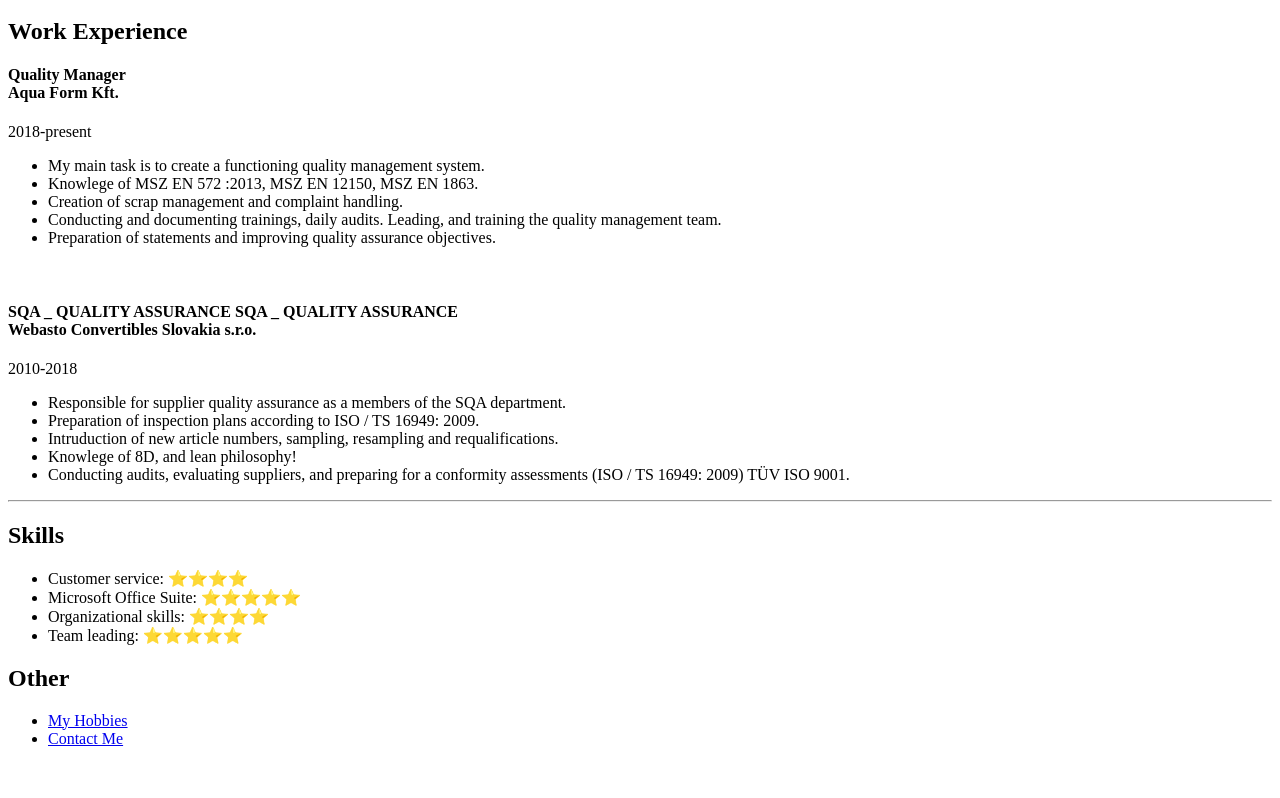
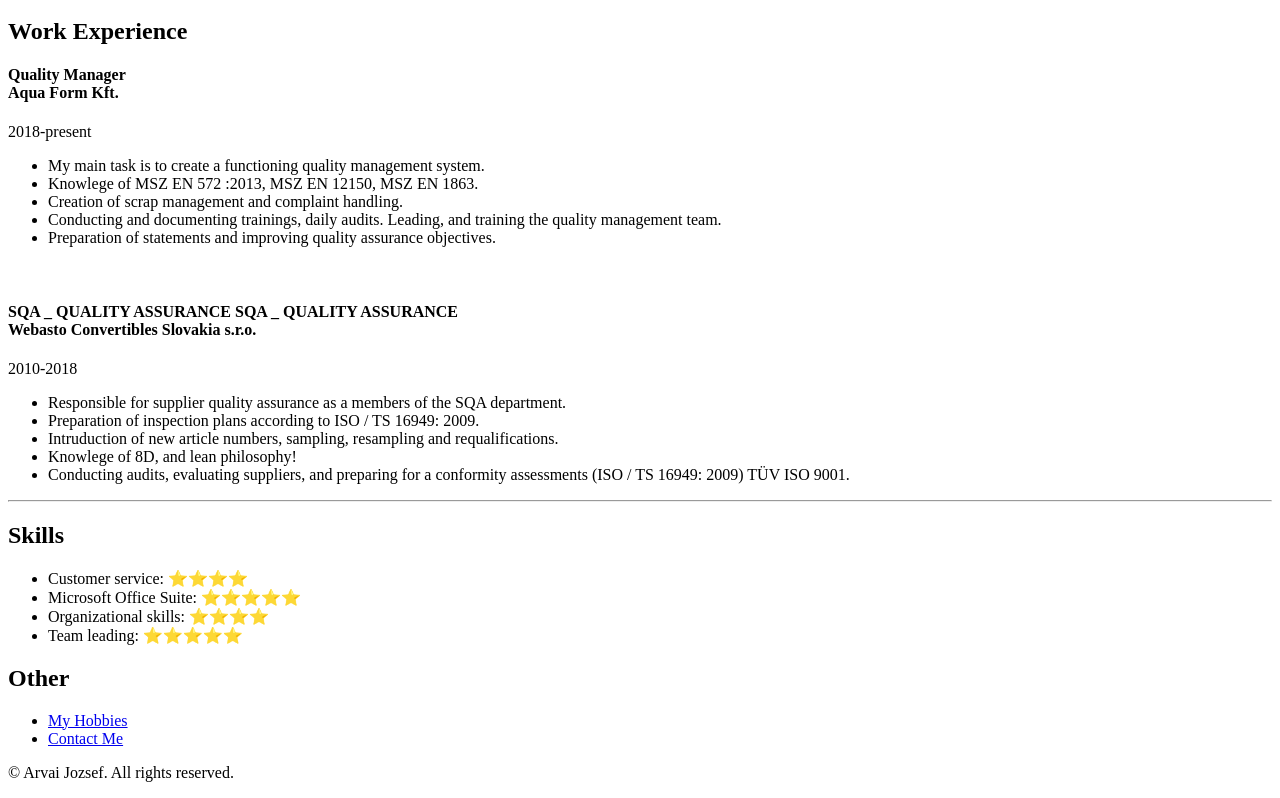
Before and after one commit to Voody2324/about-me, a plain HTML site: page index.html in a window 1280 px wide. Shown: the part 500-1298 px from the top of the page. Before the commit the page ends 1264 px from the top, so only its background shows below. Drawn offline with Linux system fonts and the light colour scheme.

Commit message:
Add files via upload

```diff
--- a/index.html
+++ b/index.html
@@ -55,5 +55,6 @@
     <li><a href="./hobbies.html">My Hobbies</a></li>
     <li> <a href="./contact.html">Contact Me</a></li>
 </ul>
+<p>© Arvai Jozsef. All rights reserved.</p>
 </body>
 </html>
```
